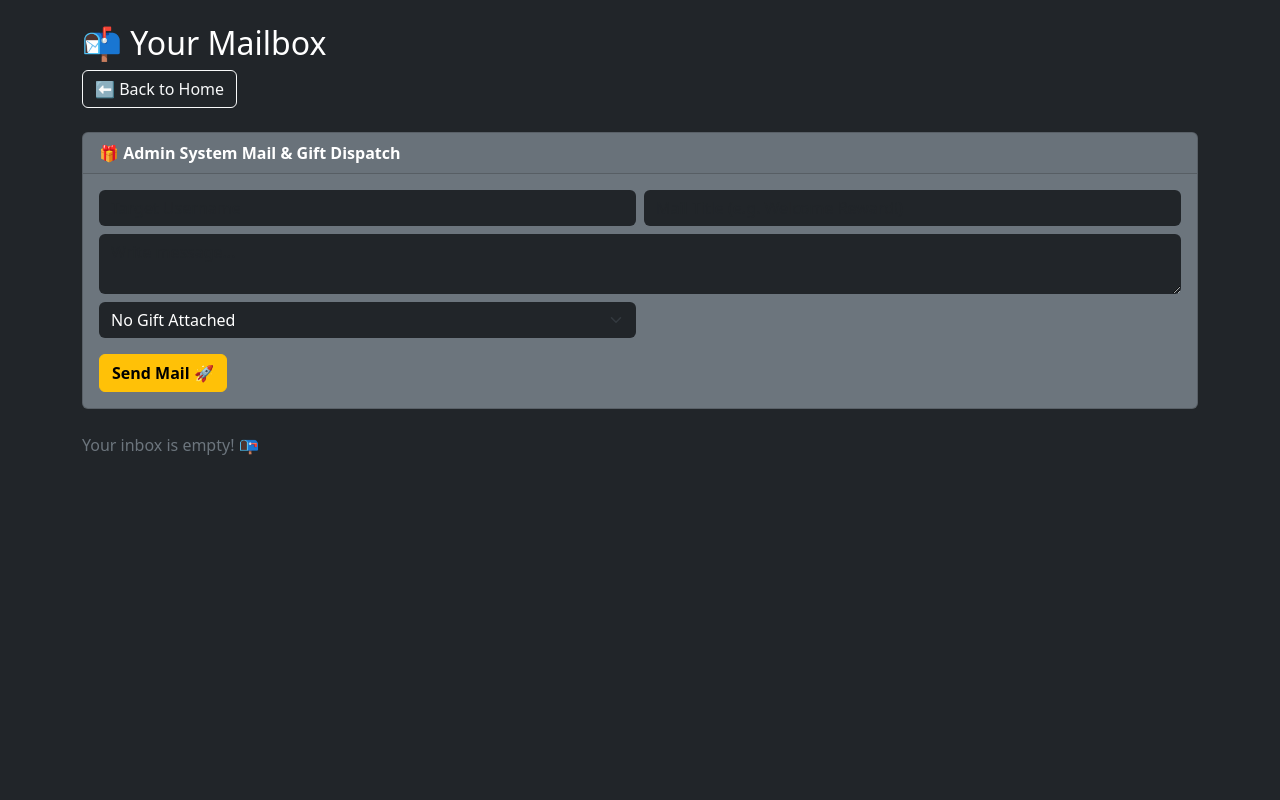
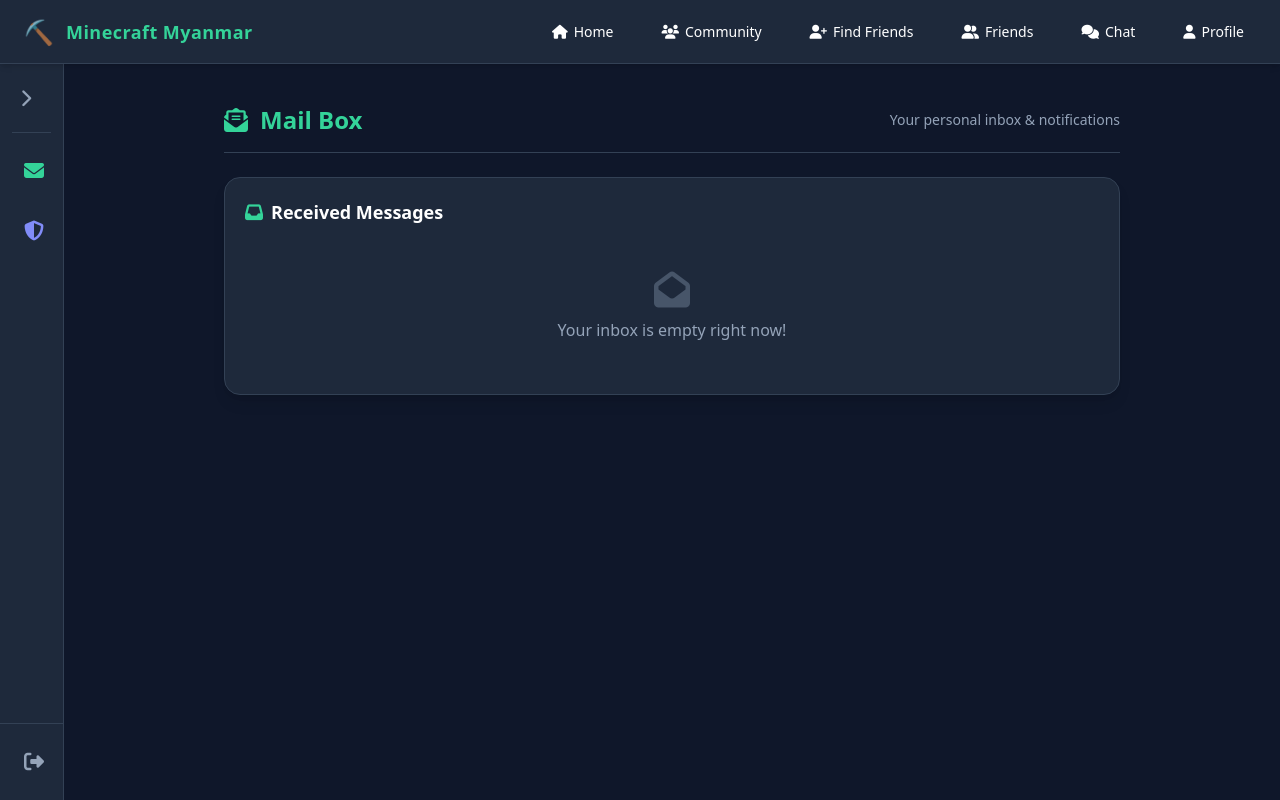
Before and after one commit to heinth123/minecraft-portal-, a Flask app: template templates/mailbox.html in a window 1280 px wide. Run offline with Flask 3, Linux system fonts and the light colour scheme; the template is opened without the code that fills it, so the values that code supplies are empty; a user stored in the database is signed in; some libraries are stand-ins or nearby versions.

Commit message:
Refactor mailbox.html to use template inheritance

```diff
--- a/templates/mailbox.html
+++ b/templates/mailbox.html
@@ -1,75 +1,78 @@
-<!DOCTYPE html>
-<html lang="en">
-<head>
-  <meta charset="UTF-8">
-  <title>Mailbox - Minecraft Myanmar</title>
-  <link href="https://cdn.jsdelivr.net/npm/bootstrap@5.3.0/dist/css/bootstrap.min.css" rel="stylesheet">
-</head>
-<body class="bg-dark text-white">
+{% extends "base.html" %}
 
-<div class="container py-4">
-  <h2>📬 Your Mailbox</h2>
-  <a href="/" class="btn btn-outline-light mb-4">⬅️ Back to Home</a>
+{% block content %}
+<div class="max-w-4xl mx-auto space-y-6">
+    <!-- Header -->
+    <div class="flex items-center justify-between border-b border-slate-700 pb-4">
+        <h1 class="text-2xl font-bold text-emerald-400 flex items-center gap-3">
+            <i class="fa-solid fa-envelope-open-text"></i> Mail Box
+        </h1>
+        <span class="text-sm text-slate-400">Your personal inbox & notifications</span>
+    </div>
 
-  <!-- ADMIN MAIL COMPOSER -->
-  {% if current_user.is_admin %}
-  <div class="card bg-secondary text-white mb-4">
-    <div class="card-header fw-bold">🎁 Admin System Mail & Gift Dispatch</div>
-    <div class="card-body">
-      <form action="/admin/send_mail" method="POST">
-        <div class="row g-2 mb-2">
-          <div class="col-md-6">
-            <input type="text" name="username" class="form-control bg-dark text-white border-0" placeholder="Target Username" required>
-          </div>
-          <div class="col-md-6">
-            <input type="text" name="title" class="form-control bg-dark text-white border-0" placeholder="Mail Title (e.g. Welcome Reward!)">
+    <!-- Friend Requests Section -->
+    {% if friend_requests %}
+    <div class="bg-slate-800 border border-slate-700 rounded-2xl p-5 shadow-lg">
+        <h2 class="text-lg font-semibold text-white mb-3 flex items-center gap-2">
+            <i class="fa-solid fa-user-clock text-amber-400"></i> Friend Requests
+        </h2>
+        <div class="space-y-3">
+            {% for req in friend_requests %}
+            <div class="flex items-center justify-between bg-slate-900/60 p-3 rounded-xl border border-slate-700/50">
+                <div class="flex items-center gap-3">
+                    <img src="{{ req.sender.safe_pfp }}" class="w-10 h-10 rounded-full object-cover">
+                    <div>
+                        <p class="font-medium text-slate-200">{{ req.sender.nickname }} <span class="text-xs text-slate-400">(@{{ req.sender.username }})</span></p>
+                        <p class="text-xs text-slate-400">Sent you a friend request</p>
                     </div>
                 </div>
-        <div class="mb-2">
-          <textarea name="text" class="form-control bg-dark text-white border-0" rows="2" placeholder="Write message..." required></textarea>
-        </div>
-        <div class="row g-2 mb-3">
-          <div class="col-md-6">
-            <select name="gift" class="form-select bg-dark text-white border-0">
-              <option value="">No Gift Attached</option>
-              <option value="blue_badge">💙 Verified Blue Badge</option>
-            </select>
+                <div class="flex items-center gap-2">
+                    <form action="{{ url_for('accept_friend_request', request_id=req.id) }}" method="POST">
+                        <button type="submit" class="bg-emerald-600 hover:bg-emerald-500 text-white text-xs px-3 py-1.5 rounded-lg font-medium transition">
+                            Accept
+                        </button>
+                    </form>
                 </div>
             </div>
-        <button type="submit" class="btn btn-warning fw-bold">Send Mail 🚀</button>
-      </form>
+            {% endfor %}
         </div>
     </div>
     {% endif %}
 
-  <!-- MAIL LIST -->
-  <div class="list-group">
-    {% for msg in messages %}
-    <div class="list-group-item bg-secondary text-white mb-2 rounded border-0">
-      <div class="d-flex justify-content-between align-items-center">
-        <h5 class="mb-1">📩 {{ msg.title }}</h5>
-        <small class="text-light">{{ msg.created_at.strftime('%Y-%m-%d %H:%M') }}</small>
+    <!-- Direct Messages Inbox -->
+    <div class="bg-slate-800 border border-slate-700 rounded-2xl p-5 shadow-lg">
+        <h2 class="text-lg font-semibold text-white mb-3 flex items-center gap-2">
+            <i class="fa-solid fa-inbox text-emerald-400"></i> Received Messages
+        </h2>
+
+        {% if dms %}
+        <div class="space-y-3">
+            {% for msg in dms %}
+            <div class="bg-slate-900/60 p-4 rounded-xl border border-slate-700/50 flex items-start gap-4 hover:border-emerald-500/40 transition">
+                <img src="{{ msg.sender.safe_pfp }}" class="w-10 h-10 rounded-full object-cover mt-1">
+                <div class="flex-1">
+                    <div class="flex items-center justify-between mb-1">
+                        <span class="font-bold text-slate-200 text-sm">{{ msg.sender.nickname }}</span>
+                        <span class="text-xs text-slate-500">{{ msg.created_at.strftime('%Y-%m-%d %H:%M') if msg.created_at else '' }}</span>
                     </div>
-      <p class="mb-2">{{ msg.text }}</p>
-
-      {% if msg.gift %}
-        <div class="mt-2 p-2 bg-dark rounded d-flex justify-content-between align-items-center">
-          <span>🎁 <b>Gift:</b> {{ '💙 Verified Blue Badge' if msg.gift == 'blue_badge' else msg.gift }}</span>
-          {% if not msg.is_claimed %}
-            <form action="/mail/claim/{{ msg.id }}" method="POST">
-              <button class="btn btn-success btn-sm">Claim Gift 🎉</button>
-            </form>
+                    <p class="text-slate-300 text-sm bg-slate-800/80 p-3 rounded-lg border border-slate-700/30">
+                        {{ msg.content }}
+                    </p>
+                    <div class="mt-2 text-right">
+                        <a href="{{ url_for('dm', receiver_id=msg.sender.id) }}" class="text-xs text-emerald-400 hover:underline inline-flex items-center gap-1">
+                            Reply <i class="fa-solid fa-reply"></i>
+                        </a>
+                    </div>
+                </div>
+            </div>
+            {% endfor %}
+        </div>
         {% else %}
-            <span class="badge bg-secondary">Claimed ✅</span>
-          {% endif %}
+        <div class="text-center py-8 text-slate-400">
+            <i class="fa-solid fa-envelope-open text-4xl mb-2 text-slate-600"></i>
+            <p>Your inbox is empty right now!</p>
         </div>
         {% endif %}
     </div>
-    {% else %}
-      <p class="text-secondary">Your inbox is empty! 📭</p>
-    {% endfor %}
 </div>
-</div>
-
-</body>
-</html>
+{% endblock %}
```
Lines whose indentation alone changed are shown as unchanged.
